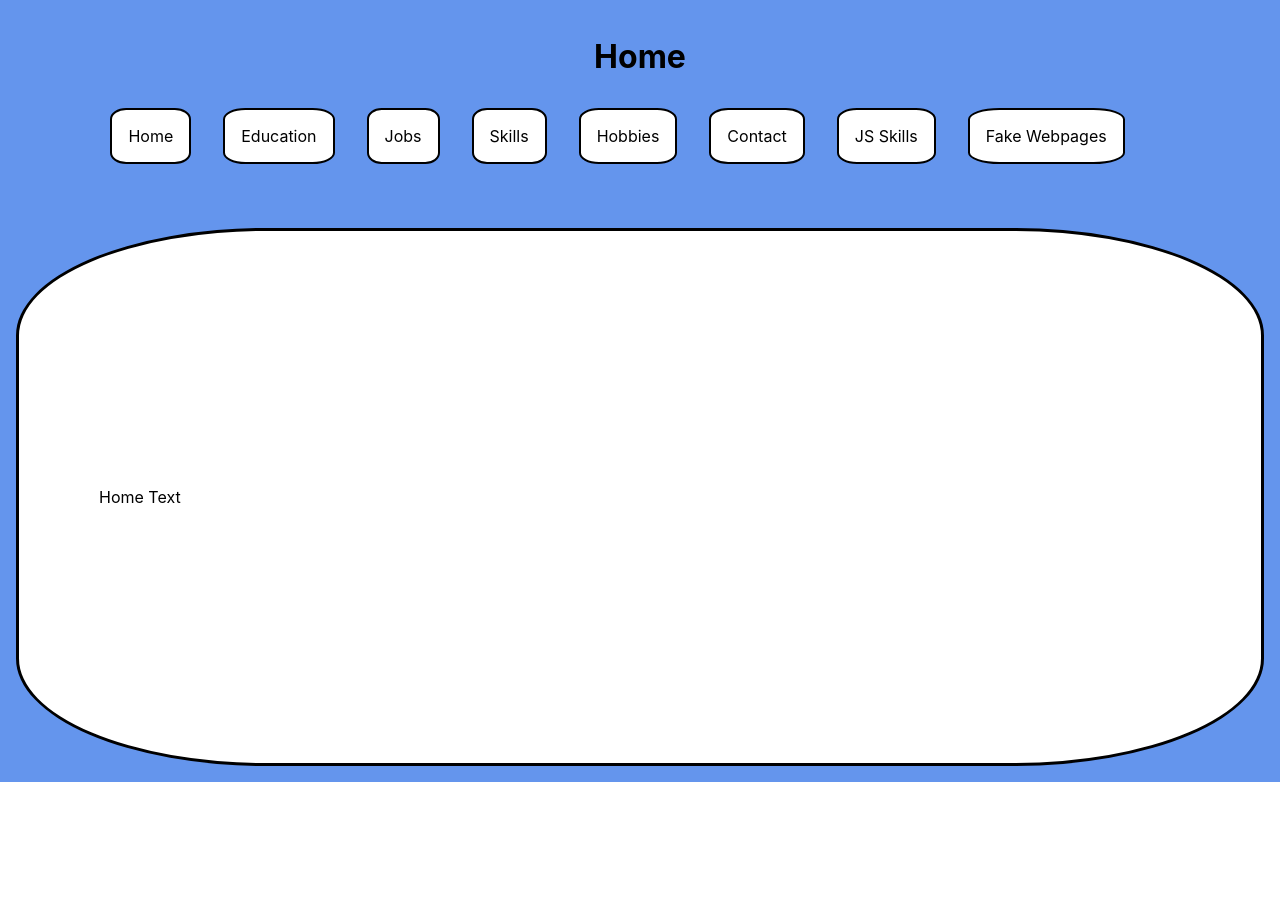
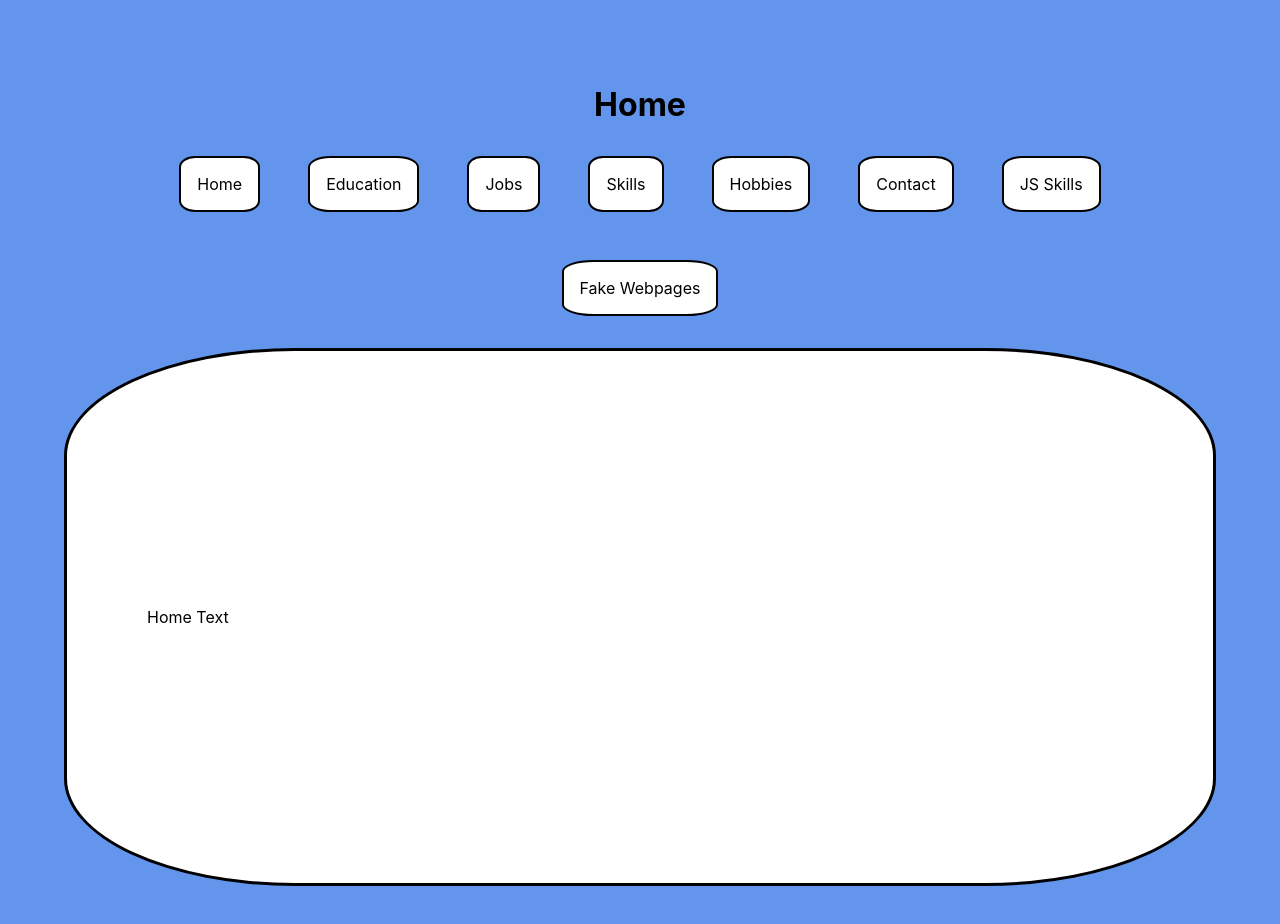
Before and after one commit to L1ndseyHerman/Personal-Website-ReactJS, a React (Create React App) app: page / in a window 1280 px wide. Shown: the top 924 px of the page. Before the commit the page ends 800 px from the top, so only its background shows below. Built offline with nearby package versions, Linux system fonts and the light colour scheme.

Commit message:
Nav clouds look good on Chrome, Firefox, and Edge! :)

```diff
--- a/src/components/Nav.module.css
+++ b/src/components/Nav.module.css
@@ -1,6 +1,17 @@
 .nav {
-  margin-left: 5%;
-  margin-right: 5%;
-  margin-top: 2rem;
-  /*flex-wrap: wrap;*/
+  margin-left: 10%;
+  margin-right: 10%;
+  margin-top: 1rem;
+
+  display: inline-flex;
+  flex-direction: row;
+  flex-wrap: wrap;
+  justify-content: center;
+  gap: 3rem;
 }
+
+@media only screen and (max-width: 1024px) {
+  .nav {
+    gap: 1rem;
+  }
+}
--- a/src/components/OneNavLink.module.css
+++ b/src/components/OneNavLink.module.css
@@ -1,25 +1,8 @@
 .navLink {
-  /*display: inline;*/
-  margin-left: 2rem;
-  margin-bottom: 2rem;
   padding: 1rem;
   background-color: white;
   border: 2px solid black;
   border-radius: 20%;
   text-decoration: none;
   color: black;
-  display: inline-flex;
-  flex-wrap: wrap;
 }
-
-/*@media only screen and (max-width: 1024px) {
-  .navLink {
-    display: block;
-    margin-left: 40%;
-    margin-right: 40%;
-    padding-right: 5rem;
-    padding-top: none;
-    padding-bottom: none;
-    text-align: center;
-  }
-}*/
--- a/src/components/Wrapper.module.css
+++ b/src/components/Wrapper.module.css
@@ -1,6 +1,6 @@
 .sky {
   background-color: cornflowerblue;
-  padding: 1rem;
+  padding: 4rem;
 }
 .title {
   text-align: center;
@@ -16,3 +16,9 @@
   border-radius: 20%;
   margin-top: 2rem;
 }
+
+@media only screen and (max-width: 1024px) {
+  .sky {
+    padding: 1rem;
+  }
+}
```
